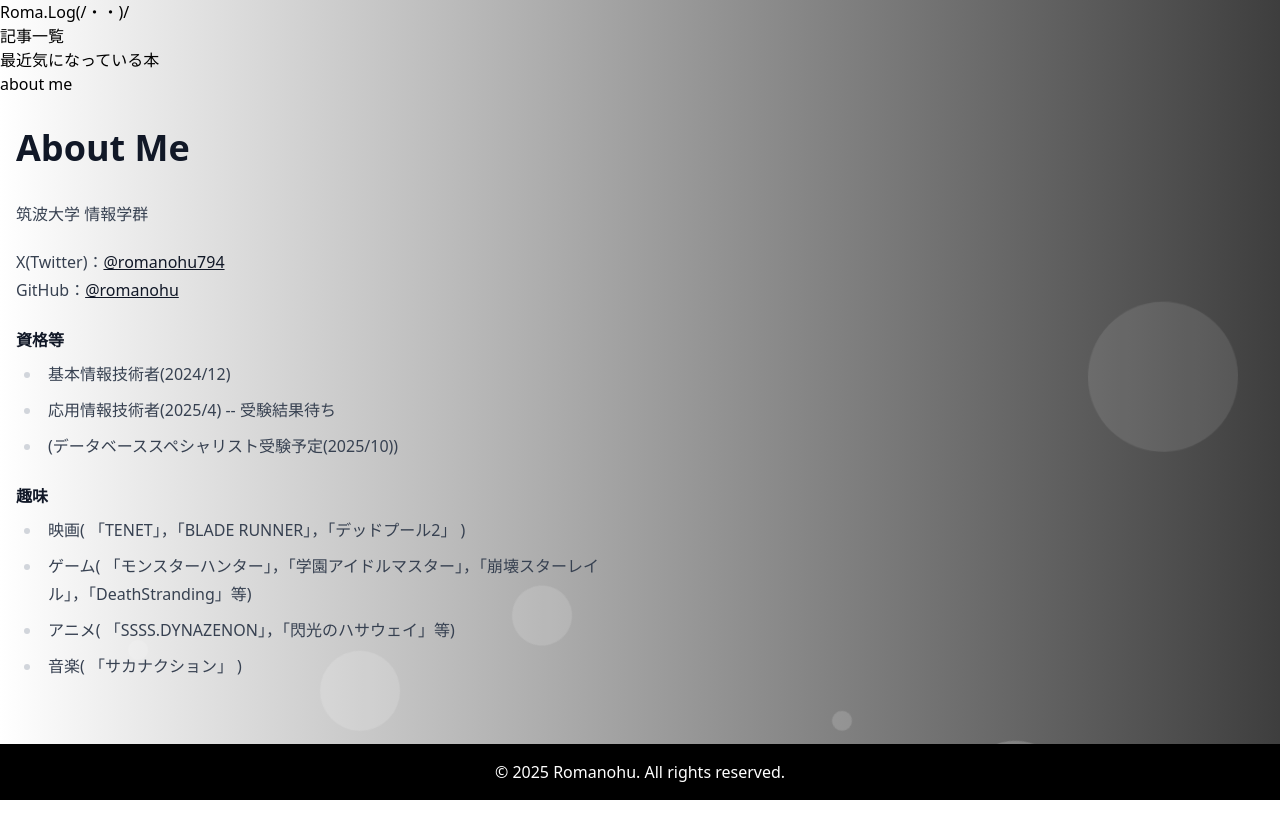
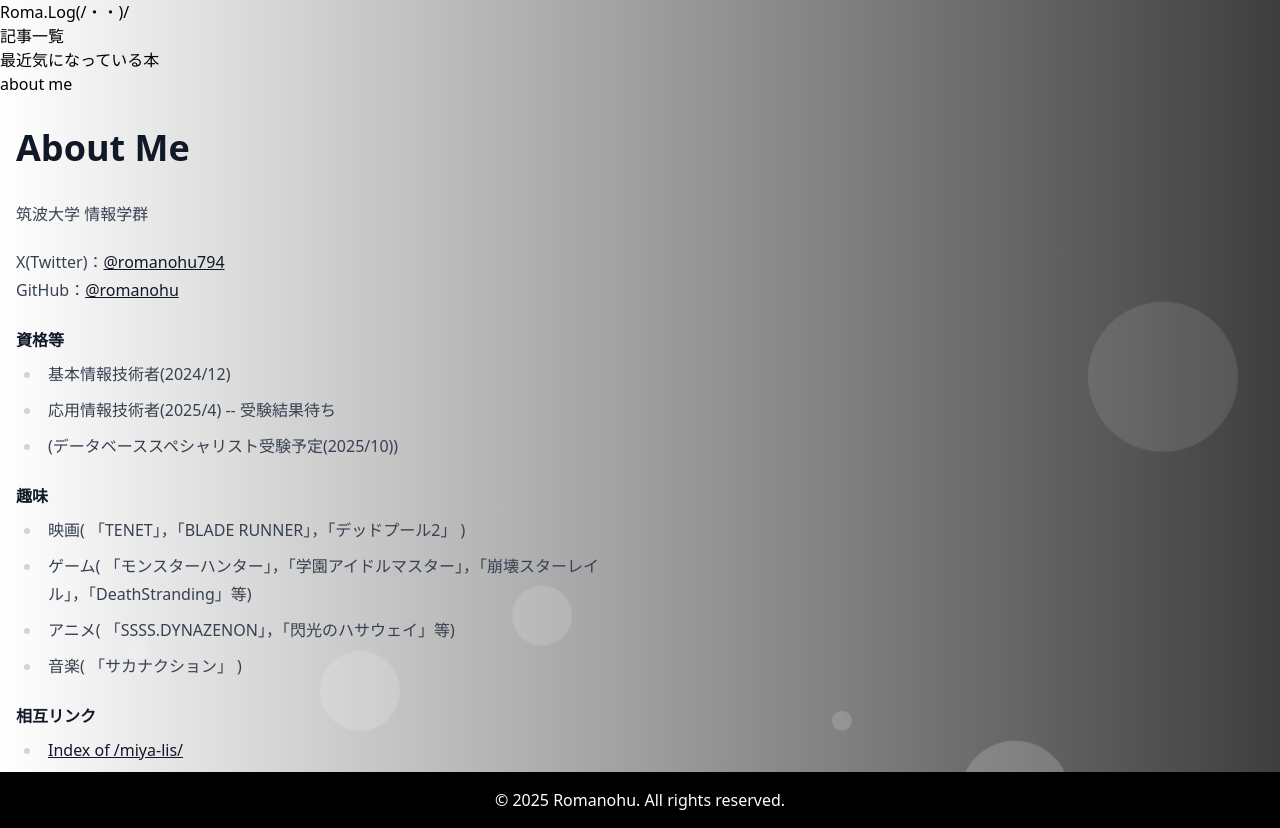
Before and after one commit to romanohu/roma-blog, a Next.js app in the folder my-app/: page /about in a window 1280 px wide. Before the commit the page ends 800 px from the top, so only its background shows below. Built offline with nearby package versions, Linux system fonts and the light colour scheme.

Commit message:
相互リンク

```diff
--- a/my-app/src/app/about/page.tsx
+++ b/my-app/src/app/about/page.tsx
@@ -24,6 +24,11 @@ export default function AboutPage() {
           <li>音楽( 「サカナクション」 )</li>
         </ul>
 
+        <h4>相互リンク</h4>
+          <ul>
+            <li><Link href={"https://miya-lis.net/"}>Index of /miya-lis/</Link></li>
+          </ul>
+
     </div>
   );
 }
```
